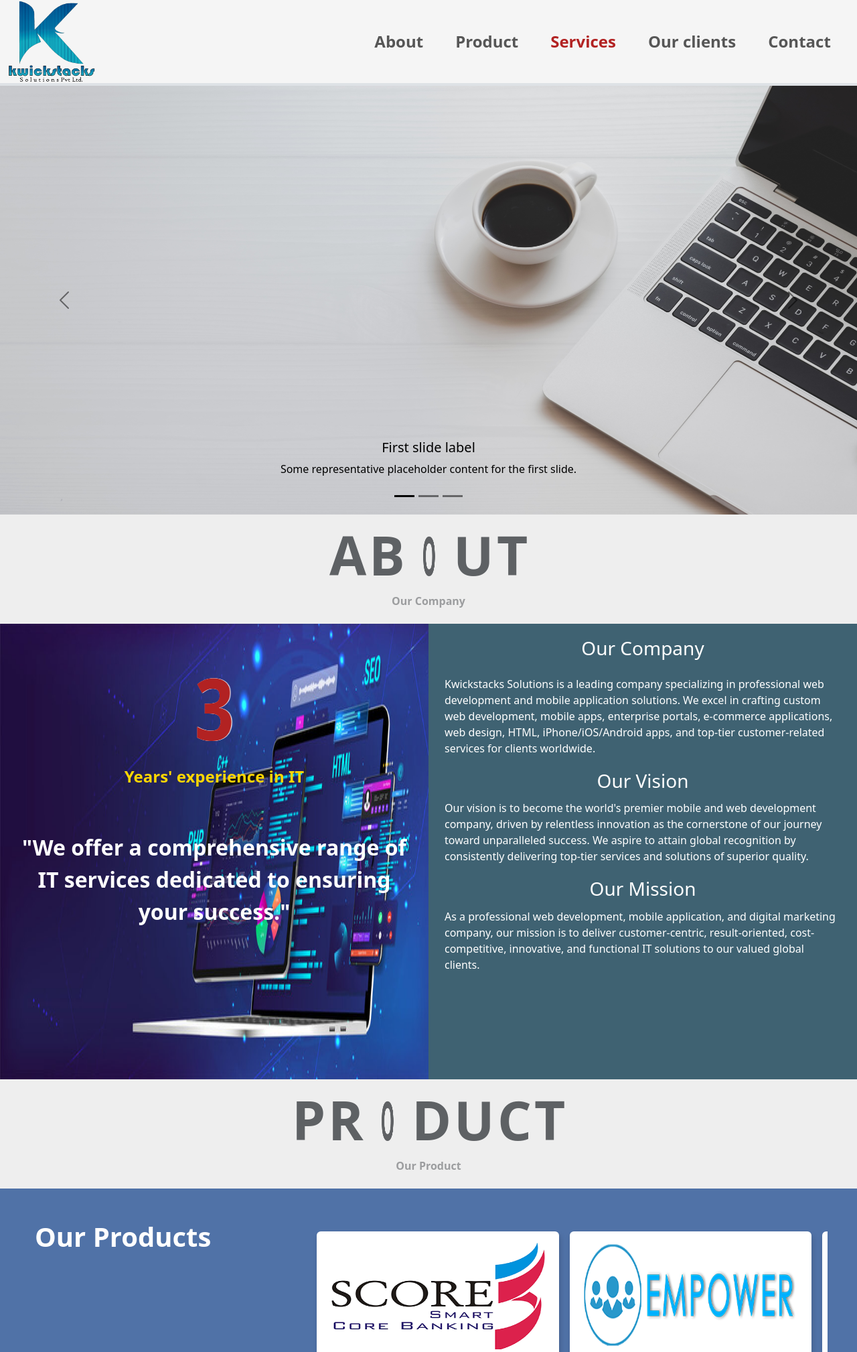
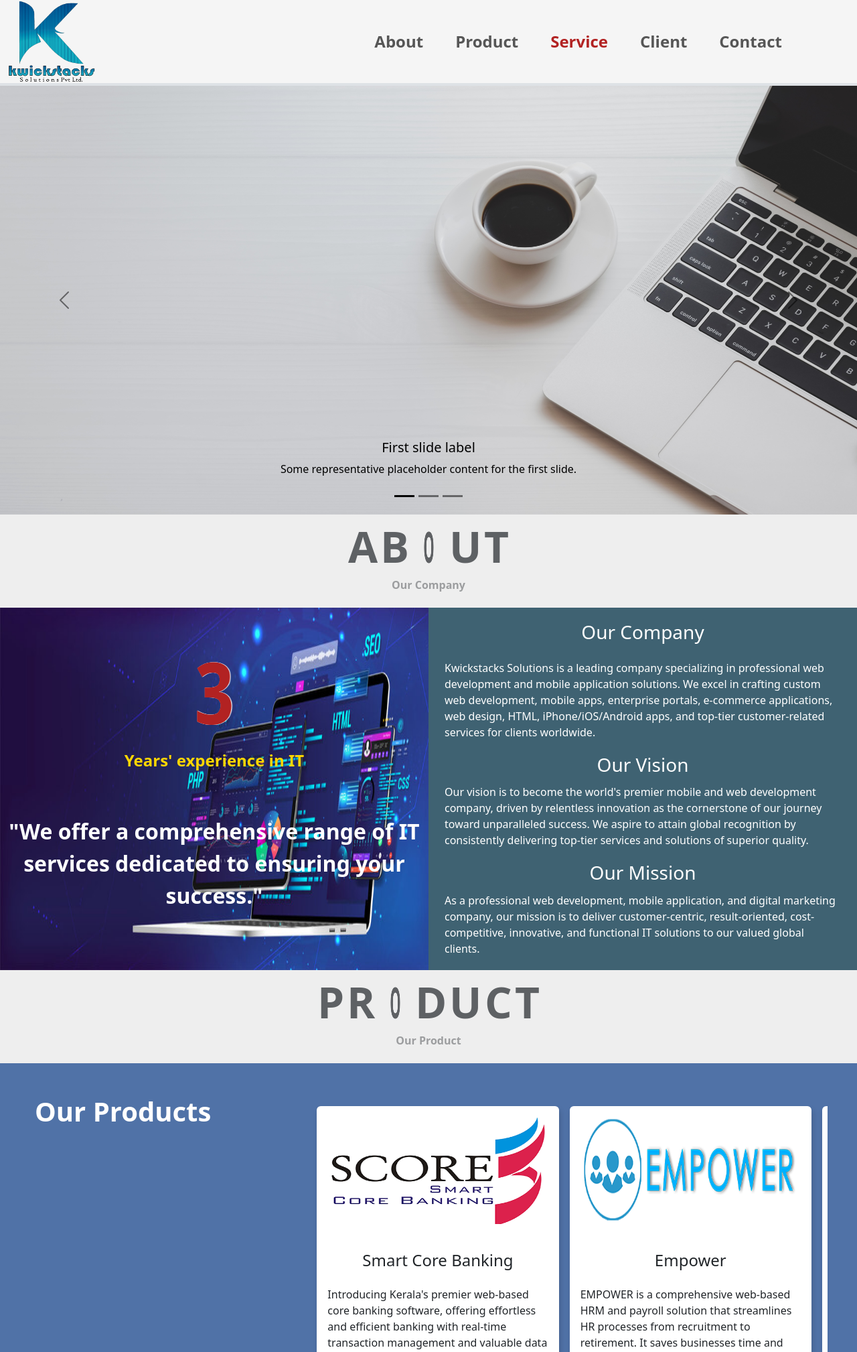
Before and after one commit to KukkuManoharan/KWSK-website, a PHP site: page / in a window 1280 px wide. Shown: the top 2018 px of the page at 67% size. Run offline with PHP 8.4, Linux system fonts and the light colour scheme.

Commit message:
about section height problem solved

```diff
--- a/index.html
+++ b/index.html
@@ -43,10 +43,10 @@
                                 <a class="nav-link nav-link-a" href="#product">Product</a>
                             </li>
                             <li class="nav-item px-3">
-                                <a class="nav-link nav-link-a" href="#services">Services</a>
+                                <a class="nav-link nav-link-a" href="#services">Service</a>
                             </li>
                             <li class="nav-item px-3">
-                                <a class="nav-link nav-link-a" href="#clients">Our clients</a>
+                                <a class="nav-link nav-link-a" href="#clients">Client</a>
                             </li>
                             <li class="nav-item px-3">
                                 <a class="nav-link nav-link-a" href="#contact">Contact</a>
@@ -127,14 +127,13 @@
             </div>
             <h6 class="about-section-subhead text-center pb-3">Our Company</h6>
             <div class="row g-0">
-                <div class="col-12 col-md-6 card about-section-card">
-                    <img src="Image/bg6.jpg" class="card-img about-section-card-img" alt="..." />
-                    <div class="card-img-overlay py-5 overflow-auto">
-                        <h1 class="card-title text-center about-section-card-title" id="TotalYears"></h1>
-                        <p class="card-text text-center about-section-card-text1">
+                <div class="col-12 col-md-6 about-section-card">
+                    <div class="py-5 overflow-auto">
+                        <h1 class="text-center about-section-card-title" id="TotalYears"></h1>
+                        <p class="text-center about-section-card-text1">
                             Years' experience in IT
                         </p>
-                        <p class="card-text text-center pt-5 about-section-card-text2">
+                        <p class="text-center pt-5 about-section-card-text2">
                             "We offer a comprehensive range of IT services dedicated to ensuring your success."
                         </p>
                     </div>
@@ -393,7 +392,6 @@
                 <span style="--i:4">I</span>
                 <span style="--i:5">C</span>
                 <span style="--i:6">E</span>
-                <span style="--i:7">S</span>
             </div>
             <h6 class="services-section-subhead text-center pb-3">Our Service</h6>
 
@@ -607,8 +605,7 @@
 
                     </div>
                 </div>
-            </div><a style="font-size: 8pt; text-decoration: none" target="_blank"
-                href="http://frontendfreecode.com">Free Frontend</a>
+            </div>
 
         </section>
     </div>
@@ -692,9 +689,9 @@
                 '(max-width:576px)',
                 '(max-width:767px) and (min-width:577px)',
                 '(min-width:768px) and (max-width:992px)',
-                '(min-width:993px) and (max-width:1013px)',
-                '(min-width:1014px) and (max-width:1222px)',
-                '(min-width:1223px)'
+                // '(min-width:993px) and (max-width:1013px)',
+                // '(min-width:1014px) and (max-width:1222px)',
+                '(min-width:993px)'
             ];
             const matchingpixelQuery = mediapixelQueries.find(mediapixelQueries =>
                 window.matchMedia(mediapixelQueries).matches
@@ -708,14 +705,16 @@
             } else if (matchingpixelQuery == "(min-width:768px) and (max-width:992px)") {
                 // console.log(4);
                 $(multipleCardCarousel).addClass("slide");
-            } else if (matchingpixelQuery == "(min-width:993px) and (max-width:1013px)") {
-                // console.log(5);
-                $(multipleCardCarousel).addClass("slide");
             }
-            else if (matchingpixelQuery == "(min-width:1014px) and (max-width:1222px)") {
-                // console.log(6);
-                $(multipleCardCarousel).addClass("slide");
-            } else if (matchingpixelQuery == "(min-width:1223px)") {
+            // else if (matchingpixelQuery == "(min-width:993px) and (max-width:1013px)") {
+            //     // console.log(5);
+            //     $(multipleCardCarousel).addClass("slide");
+            // }
+            // else if (matchingpixelQuery == "(min-width:1014px) and (max-width:1222px)") {
+            //     // console.log(6);
+            //     $(multipleCardCarousel).addClass("slide");
+            // }
+            else if (matchingpixelQuery == "(min-width:993px)") {
                 // console.log(7);
                 var carousel = new bootstrap.Carousel(multipleCardCarousel, {
                     interval: false,
--- a/style.css
+++ b/style.css
@@ -1,71 +1,79 @@
-html{
+html {
   scroll-behavior: smooth;
 }
+
 /* Header Part */
-.navstyle{
+.navstyle {
   background-color: whitesmoke;
   opacity: 1;
 }
+
 .nav-link-a {
   font-size: 1.5rem;
-  font-weight:bolder;
+  font-weight: bolder;
 }
+
 .nav-link-a:hover {
   text-decoration: none;
   color: forestgreen;
 }
+
 /* .nav-link:focus {
     color: firebrick !important;
   } */
 .nav-link.active {
   color: firebrick !important;
 }
+
 /* Section 1 */
-  .carousel-slide-image-div{
+.carousel-slide-image-div {
   padding-top: 0px;
 }
+
 /* Section 1 close*/
-  .imageslide{
+.imageslide {
   min-height: 80vh;
   max-height: 80vh;
 }
+
 /* About section  */
 
 /* Section 2 */
-  #about{
+#about {
   padding-top: 0px;
 }
+
 /* Section 2 close*/
 
 .about-section-mainhead span {
   display: inline-block;
-    font-size: 5rem;
-    font-weight:bolder;
+  font-size: 4rem;
+  font-weight: bolder;
   opacity: .7;
   text-transform: uppercase;
   animation: flip 3s infinite;
   animation-delay: calc(.3s * var(--i))
 }
 
-  .about-section-subhead{
+.about-section-subhead {
   font-size: 1rem;
-    font-weight:bold;
+  font-weight: bold;
   opacity: .4;
 }
+
 /* about section div part 1 */
-  .about-section-card{
+.about-section-card {
   border: none;
+  background-image: url(Image/bg6.jpg);
+  background-repeat: no-repeat;
+  background-size: 100% 100%;
 }
- .about-section-card-img{
-  border-radius:0px !important;
-  min-height: 85vh;
-  max-height: 85vh;
- }
- .about-section-card-title{
+
+.about-section-card-title {
   color: firebrick;
   opacity: 1.;
   font-size: 8rem;
-  font-weight:bolder;
+  font-weight: bolder;
   animation-name: spin, depth;
   animation-timing-function: linear;
   animation-iteration-count: infinite;
@@ -76,62 +84,72 @@
   0% {
     transform: rotateY(0deg);
   }
+
   100% {
     transform: rotateY(-360deg);
   }
 }
+
 @keyframes depth {
   0% {
     text-shadow: 0 0 white;
   }
+
   25% {
     text-shadow: 1px 0 white, 2px 0 white, 3px 0 white, 4px 0 white, 5px 0 white;
   }
+
   50% {
     text-shadow: 0 0 white;
   }
+
   75% {
     text-shadow: -1px 0 white, -2px 0 white, -3px 0 white, -4px 0 white,
       -5px 0 white;
   }
+
   100% {
     text-shadow: 0 0 white;
   }
 }
 
- .about-section-card-text1{
+.about-section-card-text1 {
   font-size: 1.5rem;
-  font-weight:bold;
+  font-weight: bold;
   color: gold;
 }
- .about-section-card-text2{
+
+.about-section-card-text2 {
   font-size: 2rem;
-  font-weight:bold;
+  font-weight: bold;
   color: white;
 }
+
 /* about section div part 2 */
- .about-section-contenttext{
+.about-section-contenttext {
   background-color: rgb(63, 98, 114);
-  min-height: 85vh;
-  max-height: 85vh;
+  height: auto;
+  /* min-height: 85vh;
+  max-height: 85vh; */
 }
+
 /* About section finish*/
 
 /* Product section */
 
 .product-section-mainhead span {
   display: inline-block;
-  font-size: 5rem;
-  font-weight:bolder;
+  font-size: 4rem;
+  font-weight: bolder;
   opacity: .7;
   text-transform: uppercase;
   animation: flip 3s infinite;
   animation-delay: calc(.3s * var(--i))
 }
 
-.product-section-subhead{
+.product-section-subhead {
   font-size: 1rem;
-  font-weight:bold;
+  font-weight: bold;
   opacity: .4;
 }
 
@@ -154,7 +172,7 @@
   margin: 0 0.5em;
   box-shadow: 2px 6px 8px 0 rgba(22, 22, 26, 0.18);
   border: none;
-  height: 100%;
+  height: auto;
   /* min-height: 61.7vh;
   max-height: 61.7vh; */
 }
```
Also changed, not shown: other parts of style.css (+61 -134 lines). Lines whose indentation alone changed are shown as unchanged.
